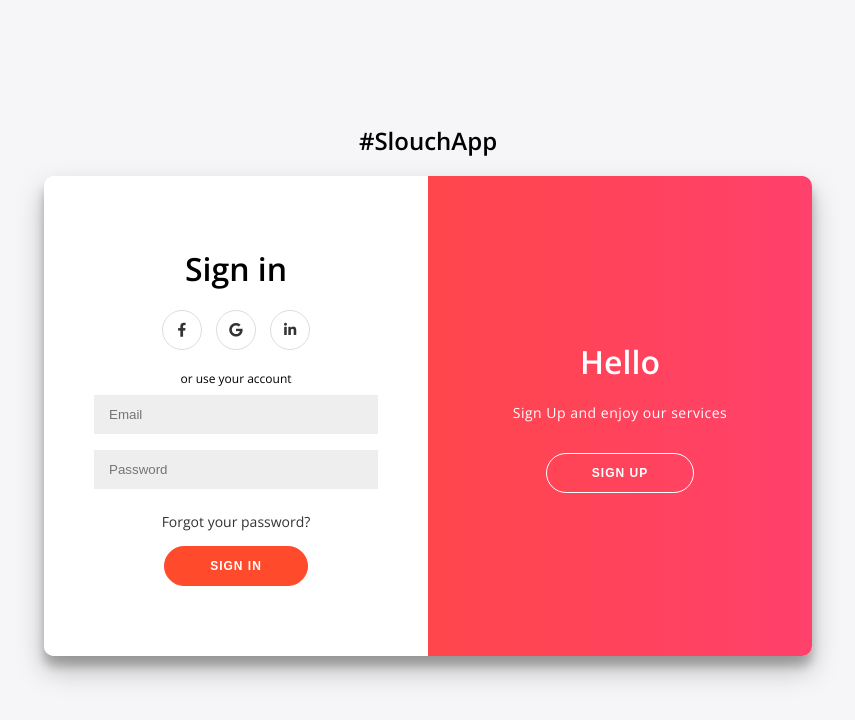
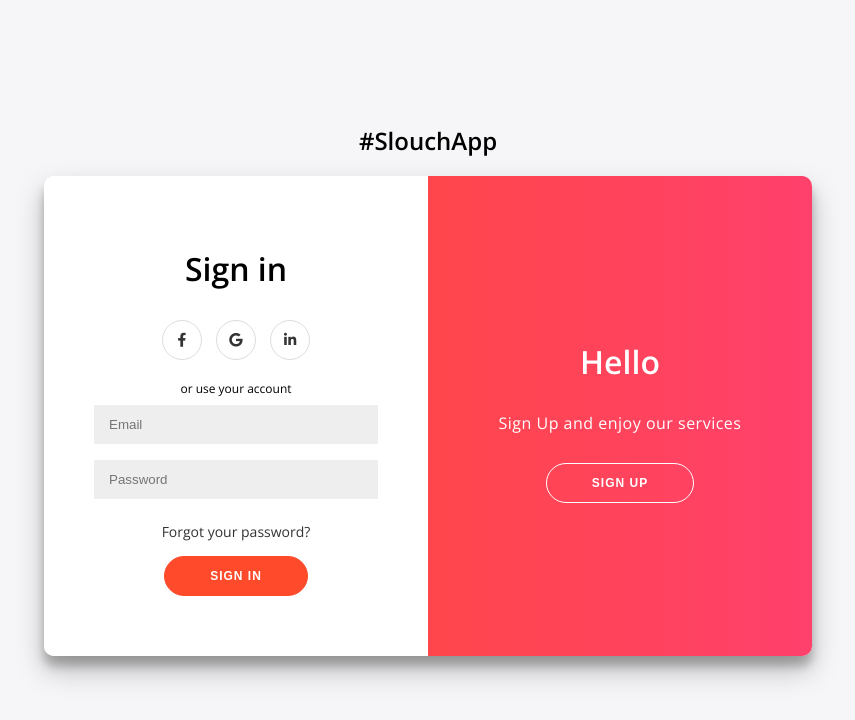
Before and after one commit to Squid-Squid/SlouchApp, a plain HTML site: page index.html in a window 1280 px wide. Shown: the whole page, without its empty margins (212-1067 px from the left). Drawn offline with nearby package versions, Linux system fonts and the light colour scheme.

Commit message:
changes on font size and margin

```diff
--- a/style.css
+++ b/style.css
@@ -17,7 +17,7 @@ body {
 
 h1 {
     font-weight: bold;
-    margin: 0;
+    margin: 10;
 }
 
 h2 {
@@ -25,7 +25,7 @@ h2 {
 }
 
 p {
-    font-size: 14px;
+    font-size: 16px;
     font-weight: 100;
     line-height: 20px;
     letter-spacing: 0.5px;
```
